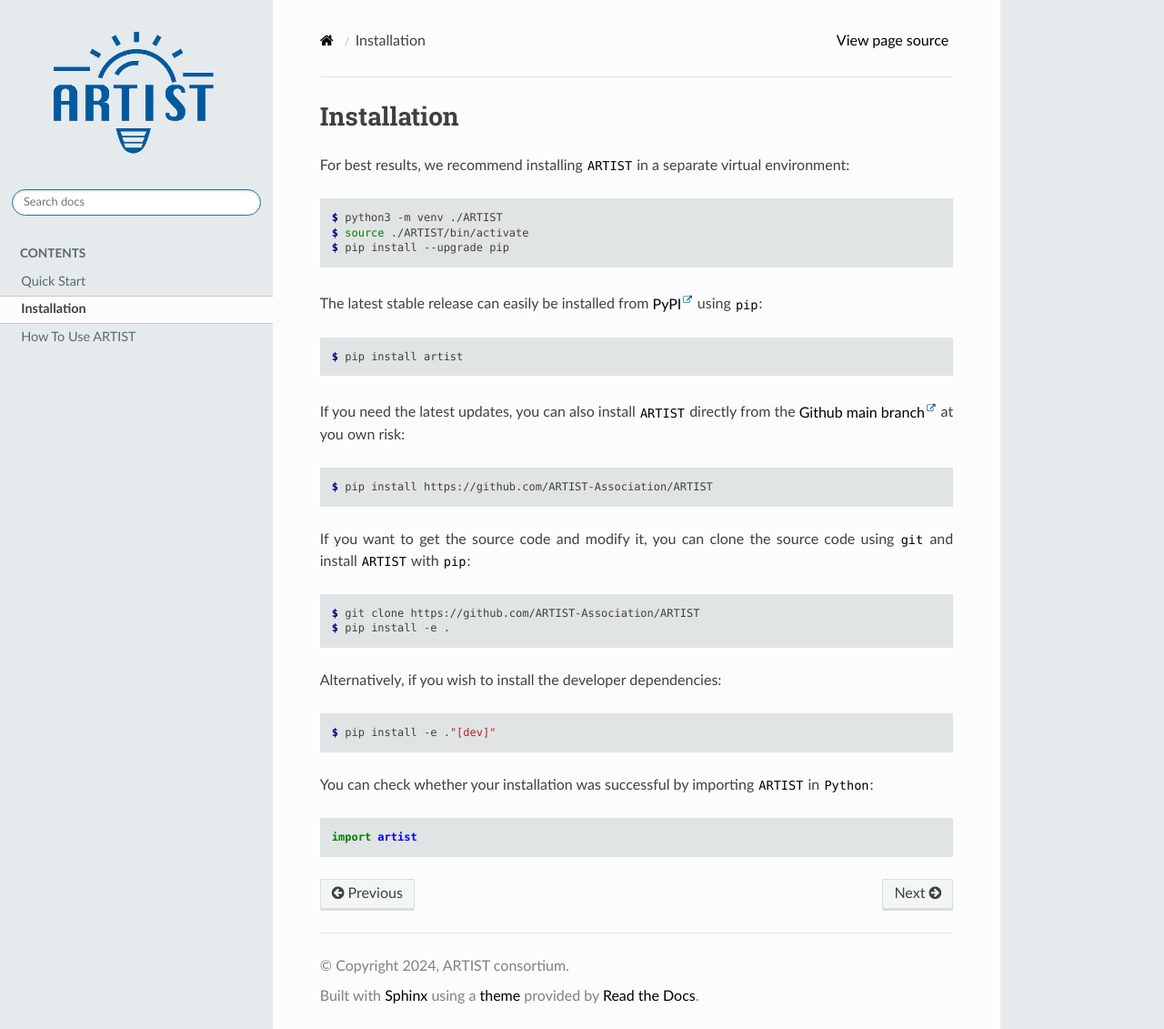
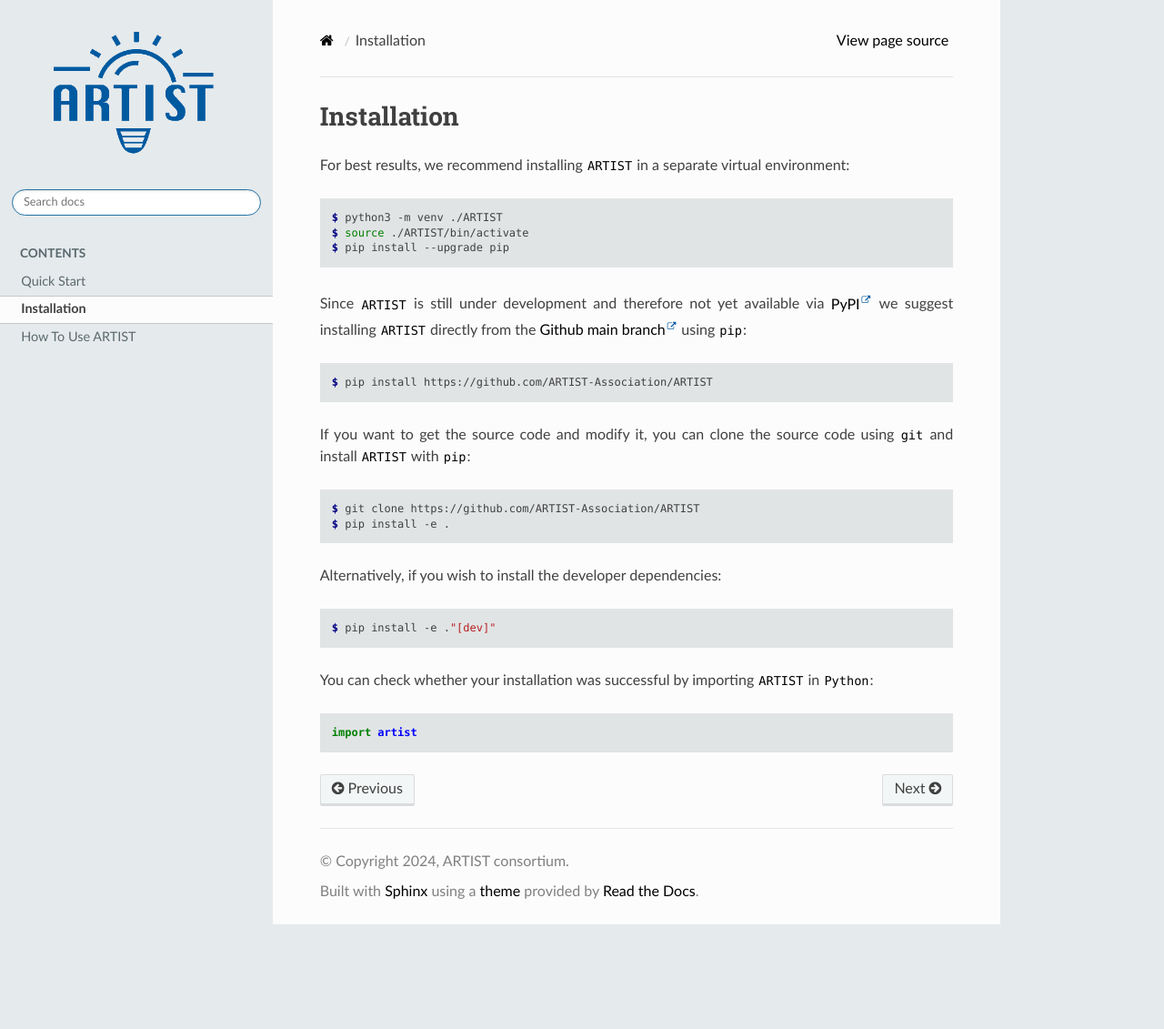
Before and after one commit to ARTIST-Association/ARTIST, a Sphinx documentation site: the page built from docs/install.rst, in a window 1280 px wide and 1131 px high. Shown: the whole window at 91% size. Built offline with Sphinx 7.4.7 and the Read the Docs theme 2.0.0, drawn with Linux system fonts in a browser that asks for light colours; nearby versions of some CDN libraries; some web fonts are replaced; library files that are not in the unit come from our copies.

Commit message:
update install instructions

```diff
--- a/docs/install.rst
+++ b/docs/install.rst
@@ -11,13 +11,8 @@ For best results, we recommend installing ``ARTIST`` in a separate virtual envir
    $ source ./ARTIST/bin/activate
    $ pip install --upgrade pip
 
-The latest stable release can easily be installed from `PyPI`_ using ``pip``:
-
-.. code-block:: console
-
-    $ pip install artist
-
-If you need the latest updates, you can also install ``ARTIST`` directly from the `Github main branch`_ at you own risk:
+Since ``ARTIST`` is still under development and therefore not yet available via `PyPI`_ we suggest installing ``ARTIST``
+directly from the `Github main branch`_ using ``pip``:
 
 .. code-block:: console
 
```
